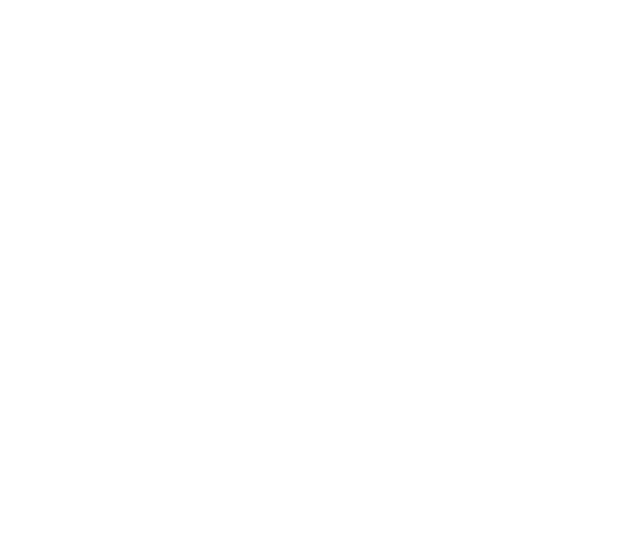
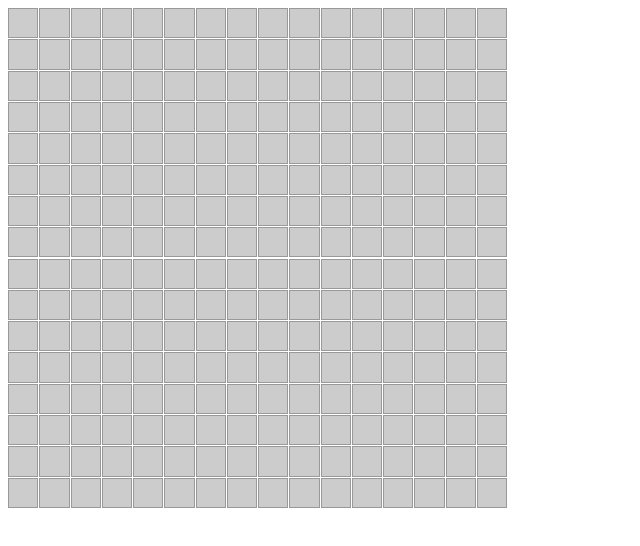
Before and after one commit to haimseven/etch-a-sketch, a plain HTML site: page index.html in a window 1280 px wide. Shown: the whole page, without its empty margins (0-640 px from the left). Drawn offline with Linux system fonts and the light colour scheme.

Commit message:
Fixed grid to display 16x16 grid

```diff
--- a/index.html
+++ b/index.html
@@ -7,7 +7,7 @@
     <title>Etch-A-Sketch</title>
 </head>
 <body>
-    <div class="container" id="grid-container"></div>
+    <div class="container"></div>
 
     <script src="script.js"></script>
 </body>
--- a/script.js
+++ b/script.js
@@ -0,0 +1,9 @@
+const container = document.querySelector(".container");
+
+for (let i = 0; i < 16; i++) {
+    for (let j = 0; j < 16; j++) {
+        const square = document.createElement("div");
+        square.classList.add("square");
+        container.appendChild(square);
+    }
+}
--- a/style.css
+++ b/style.css
@@ -1,11 +1,13 @@
 .container {
-    display: grid;
-    grid-template-columns: repeat(16, 1fr);
-    grid-template-rows: repeat(16, 1fr);
+    display: flex;
+    flex-wrap: wrap;
+    width: 500px; /* Adjust width as needed */
+    height: 500px;
+    gap: 1px;
 }
 .square {
-    width: calc(100% / 16);
-    height: calc(100% / 16);
+    width: calc(100% / 16 - 3px); /* Adjust width and height to create square divs */
+    height: calc(100% / 16 - 3px);
     background-color: #ccc;
     border: 1px solid #999;
 }
```
